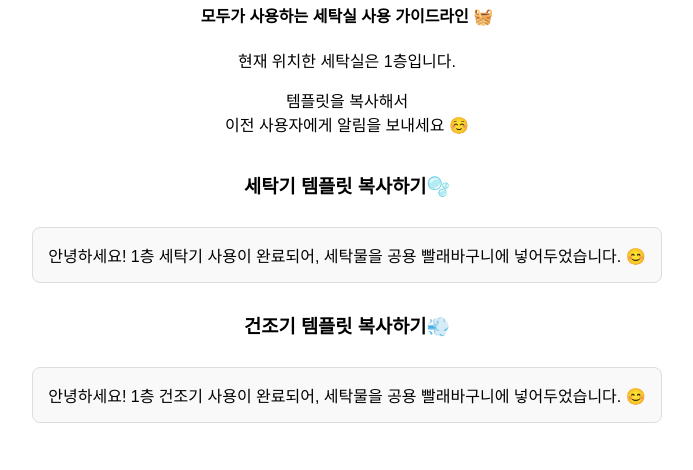
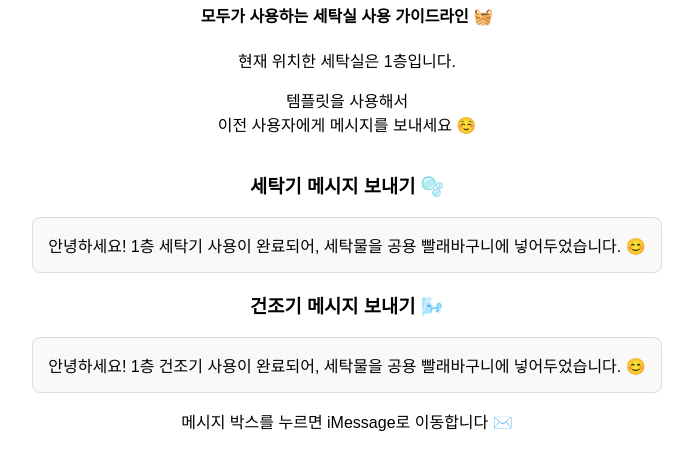
Before and after one commit to ohcuy/bogle, a plain HTML site: page index.html in a window 1280 px wide. Shown: the part 278-748 px from the top of the page, without its empty margins (293-986 px from the left). Drawn offline with Linux system fonts and the light colour scheme.

Commit message:
feat: 템플릿 레이블, 관련 스타일 수정

```diff
--- a/index.html
+++ b/index.html
@@ -12,16 +12,18 @@
 
     <p>현재 위치한 세탁실은 1층입니다.</p>
 
-    <p>템플릿을 복사해서</br>이전 사용자에게 알림을 보내세요 ☺️</p>
+    <p>템플릿을 사용해서</br>이전 사용자에게 메시지를 보내세요 ☺️</p>
 
     <div class="boxDiv">
-        <h3>세탁기 템플릿 복사하기🫧</h3>
+        <h3>세탁기 메시지 보내기 🫧</h3>
         <div class="template" onclick="copyText(this)">안녕하세요! 1층 세탁기 사용이 완료되어, 세탁물을 공용 빨래바구니에 넣어두었습니다. 😊</div>
 
     <div class="boxDiv">
-        <h3>건조기 템플릿 복사하기💨</h3>
+        <h3>건조기 메시지 보내기 🌬️</h3>
         <div class="template" onclick="copyText(this)">안녕하세요! 1층 건조기 사용이 완료되어, 세탁물을 공용 빨래바구니에 넣어두었습니다. 😊</div>
     </div>
+
+    <p>메시지 박스를 누르면 iMessage로 이동합니다 ✉️</p>
 
     <div id="toast">📋 복사되었습니다!</div>
 
--- a/style.css
+++ b/style.css
@@ -16,13 +16,13 @@ body {
 
 .template {
     padding: 15px;
-    margin: 10px 0;
     border: 1px solid #ddd;
     border-radius: 8px;
     cursor: pointer;
     background-color: #f9f9f9;
     transition: background-color 0.2s;
 }
+
 .template:hover {
     background-color: #e0e0e0;
 }
@@ -70,6 +70,7 @@ z-index: 500; /* 다른 요소 위에 표시 */
 .guideText {
     color: #333;
 }
+
 .logo_image {
     width: 50%;
 }
```
